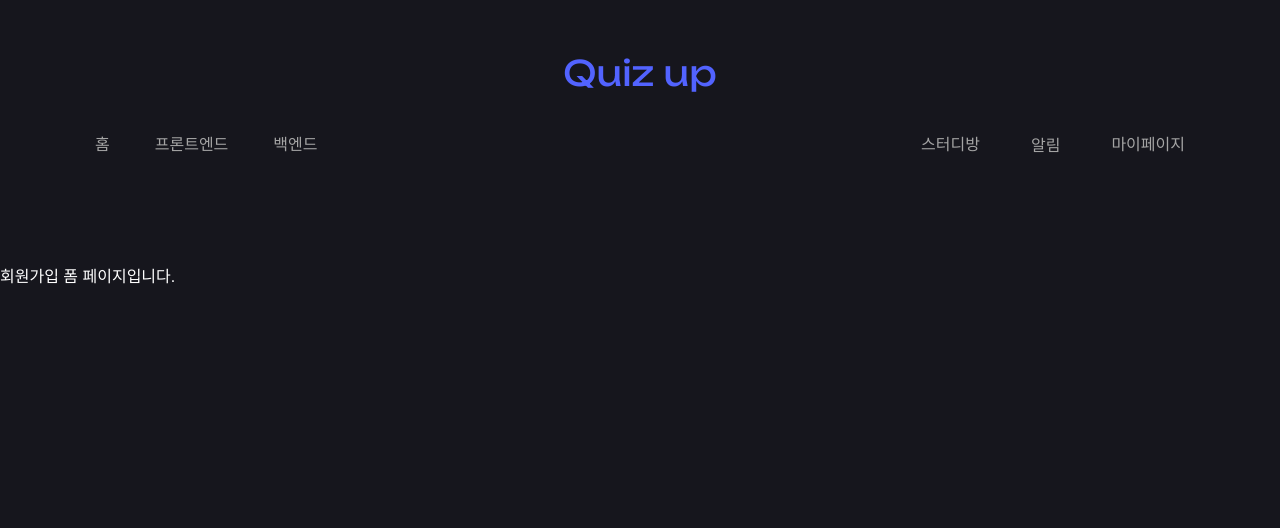
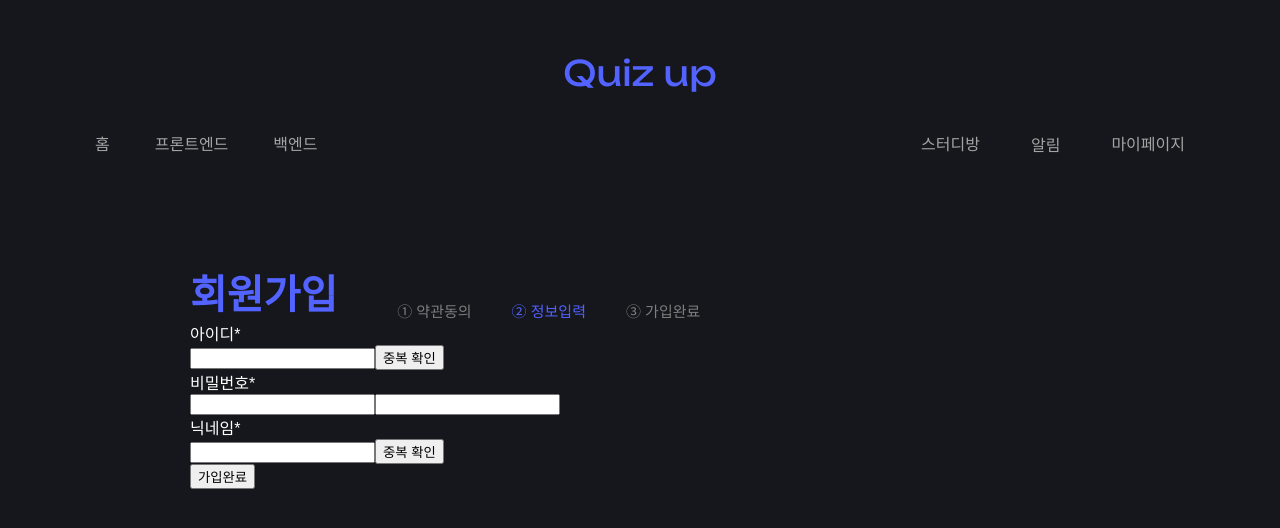
Before and after one commit to QuizUpWebProject/front, a React (Create React App) app: page /joinform in a window 1280 px wide. Shown: the top 528 px of the page. Built offline with nearby package versions, Linux system fonts and the light colour scheme.

Commit message:
design: join form 요소 추가 #8

```diff
--- /dev/null
+++ b/src/components/join/JoinForm.jsx
@@ -0,0 +1,35 @@
+import { useNavigate } from "react-router-dom";
+
+export default function JoinForm() {
+  const navigate = useNavigate();
+
+  return (
+    <>
+      <div>
+        <div>
+          아이디<span>*</span>
+        </div>
+        <input />
+        <button>중복 확인</button>
+      </div>
+
+      <div>
+        <div>
+          비밀번호<span>*</span>
+        </div>
+        <input />
+        <input />
+      </div>
+
+      <div>
+        <div>
+          닉네임<span>*</span>
+        </div>
+        <input />
+        <button>중복 확인</button>
+      </div>
+
+      <button onClick={() => navigate("/joinend")}>가입완료</button>
+    </>
+  );
+}
--- a/src/pages/JoinFormP.jsx
+++ b/src/pages/JoinFormP.jsx
@@ -1,9 +1,20 @@
+import styled from "styled-components";
+import JoinTitle from "../components/join/JoinTitle";
+import JoinForm from "../components/join/JoinForm";
+
 const JoinFormP = () => {
-    return (
-        <div>
-            회원가입 폼 페이지입니다.
-        </div>
-    )
-}
+  return (
+    <Wrapper>
+      <JoinTitle section2="#5263ff" />
+
+      <JoinForm />
+    </Wrapper>
+  );
+};
 
 export default JoinFormP;
+
+const Wrapper = styled.div`
+  max-width: 900px;
+  margin: 0 auto;
+`;
```
